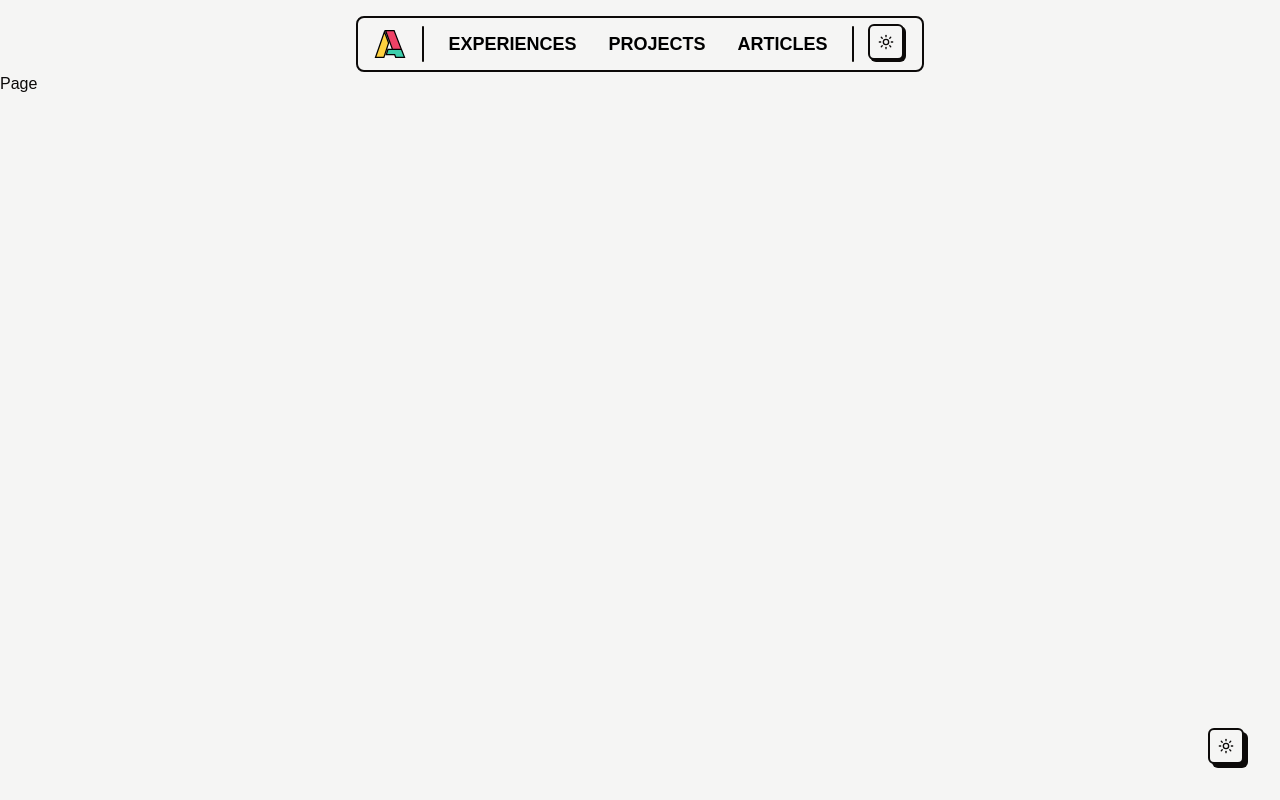
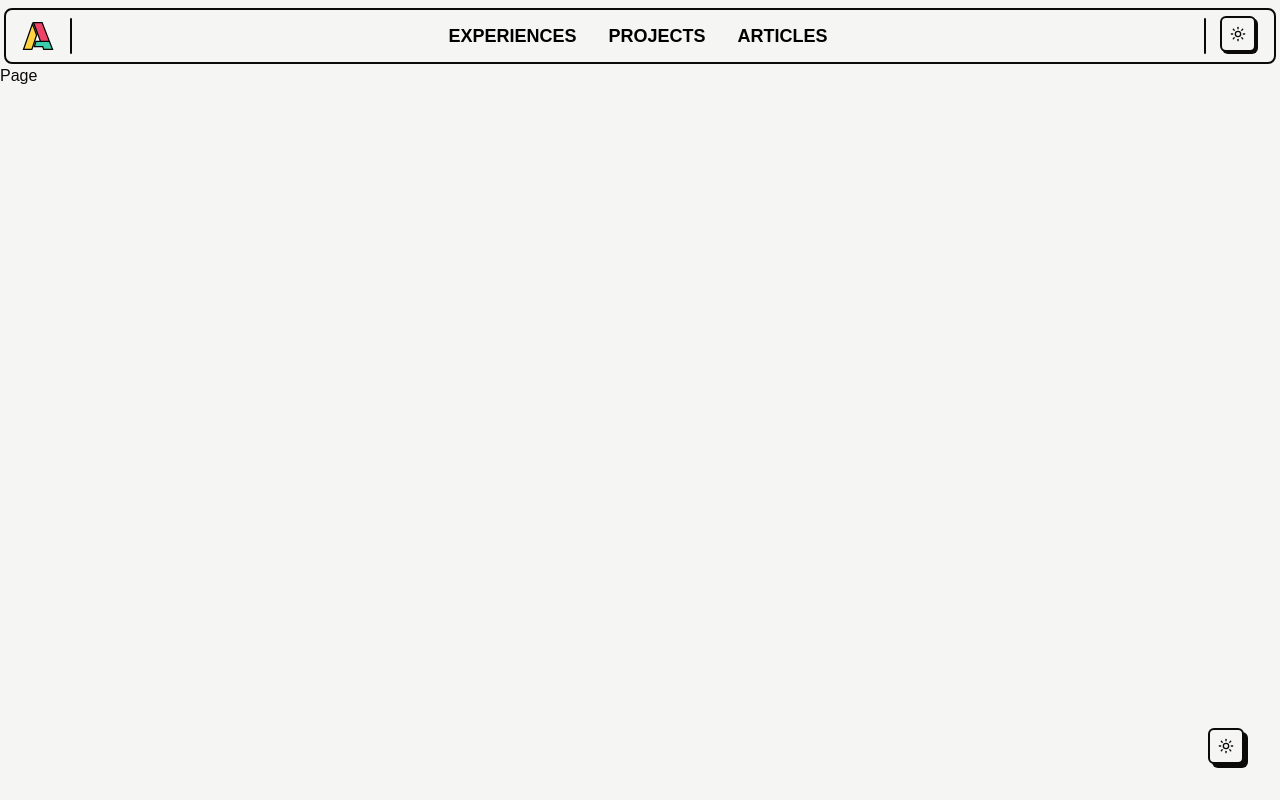
Before and after one commit to amalhanaja/webpage, a Next.js app: page / in a window 1280 px wide. Shown: the top 800 px of the page. Built offline with nearby package versions, Linux system fonts and the light colour scheme.

Commit message:
feat: enhance navigation

```diff
--- a/src/components/ui/nav.tsx
+++ b/src/components/ui/nav.tsx
@@ -61,7 +61,7 @@ export const Nav = () => {
 	});
 	return (
 		<motion.nav
-			className="sticky top-0 pt-4 px-1 z-20"
+			className="sticky top-0 pt-2 px-1 z-20 flex flex-row sm:px-1"
 			animate={isNavHidden ? 'hidden' : 'visible'}
 			variants={{
 				hidden: {
@@ -74,29 +74,29 @@ export const Nav = () => {
 			transition={{ duration: 0.25 }}
 			whileHover="visible"
 		>
+			<div className="bg-background border-2 p-2 rounded-lg mx-auto w-fit sm:flex sm:w-full">
+				<div className="justify-center items-center mx-2 hidden sm:flex">
+					<Link href="/"><Logo className="size-8" /></Link>
+				</div>
+				<Separator orientation="vertical" className="hidden sm:block mx-2" />
+				<div className="flex-1">
 					<ul
 						ref={ulRef}
 						onMouseLeave={hideIndicator}
-				className={
-					cn(
-						'relative mx-auto flex w-fit rounded-lg border-2 p-2',
-						'bg-background'
-					)
-				}
+						className="relative mx-auto flex w-fit"
 					>
-				<motion.li className="justify-center items-center mx-2 hidden md:flex" onMouseEnter={hideIndicator}>
-					<Link href="/"><Logo className="size-8" /></Link>
-				</motion.li>
-				<li><Separator orientation="vertical" className="hidden md:block mx-2" /></li>
 						{items.map((item) => (
 							<NavItem key={item.href} state={item} setIndicatorState={setIndicatorState} />
 						))}
-				<li><Separator orientation="vertical" className="hidden md:block mx-2" /></li>
-				<motion.li className="hidden md:flex justify-center items-center mx-2" onMouseEnter={hideIndicator}>
-					<ThemeToggle className="-translate-x-0.5 -translate-y-0.5 shadow-sm hover:translate-x-0 hover:translate-y-0 hover:shadow-none" />
-				</motion.li>
 						<Indicator state={indicatorState} />
 					</ul>
+				</div>
+				<Separator orientation="vertical" className="hidden sm:block mx-2" />
+				<div className="hidden sm:flex justify-center items-center mx-2">
+					<ThemeToggle
+						className="-translate-x-0.5 -translate-y-0.5 shadow-sm hover:translate-x-0 hover:translate-y-0 hover:shadow-none" />
+				</div>
+			</div>
 		</motion.nav>
 	);
 };
```
Lines whose indentation alone changed are shown as unchanged.
